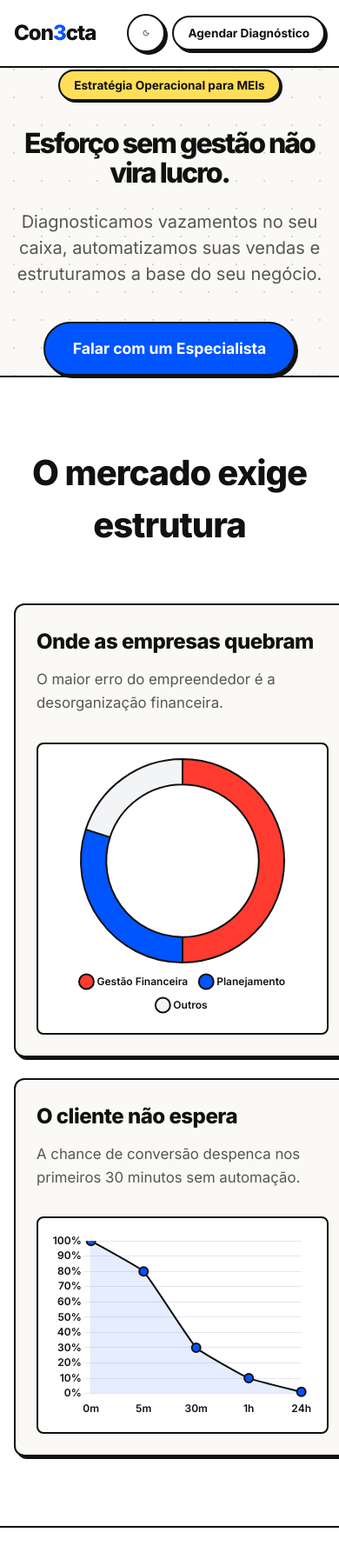
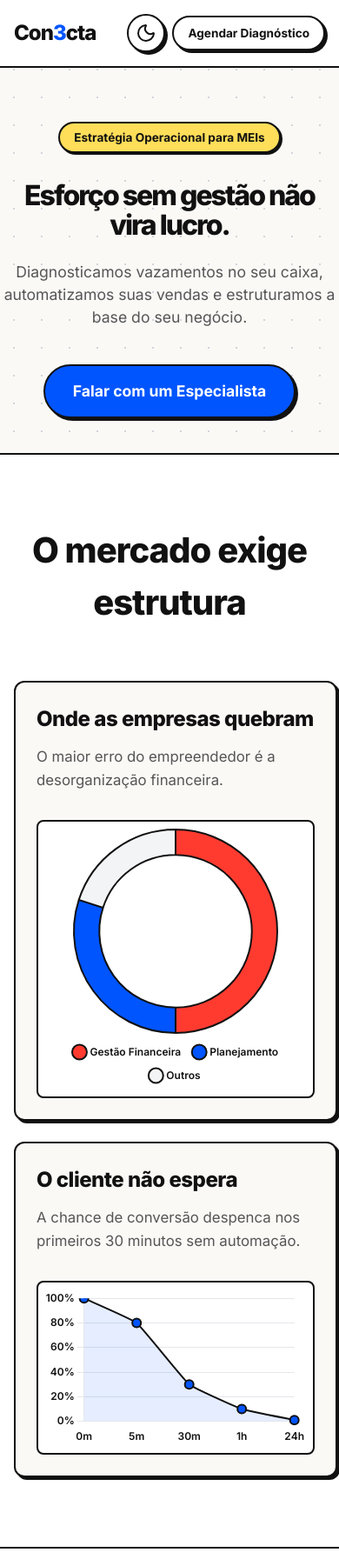
Before and after one commit to breno127/con3cta, a Flask app: page / in a window 390 px wide. Shown: the top 1793 px of the page at 87% size. Run offline with Flask 3, Linux system fonts and the light colour scheme.

Commit message:
fix responsividade no celular v2

```diff
--- a/static/css/style.css
+++ b/static/css/style.css
@@ -32,11 +32,10 @@
     --text-muted: #a1a1aa;
 
     --con3cta-blue: #3b82f6;
-    /* Azul um tom mais claro para vibrar no escuro */
     --accent-yellow: #eab308;
+
     /* Inverte a estrutura */
     --border-color: #ffffff;
-    /* Bordas e sombras sólidas ficam brancas */
     --grid-color: #222222;
 }
 
@@ -44,12 +43,6 @@
     margin: 0;
     padding: 0;
     box-sizing: border-box;
-}
-
-/* AJUSTE PARA NÃO QUEBRAR LATERAIS NO CELULAR */
-html, body {
-    width: 100%;
-    overflow-x: hidden;
 }
 
 body {
@@ -139,6 +132,16 @@ nav {
     border-radius: 50%;
     width: 44px;
     height: 44px;
+    flex-shrink: 0; /* Impede o botão de esmagar */
+}
+
+/* --- AJUSTE PARA O SÍMBOLO NÃO DIMINUIR --- */
+.btn-icon svg,
+.btn-icon i {
+    width: 24px !important;
+    height: 24px !important;
+    min-width: 24px;
+    min-height: 24px;
 }
 
 /* --- Hero Section --- */
@@ -160,7 +163,6 @@ nav {
     margin-bottom: 32px;
     box-shadow: 2px 2px 0px var(--border-color);
     color: #111;
-    /* Texto sempre escuro dentro do amarelo */
 }
 
 h1 {
@@ -175,14 +177,6 @@ h1 {
     font-size: 1.25rem;
     color: var(--text-muted);
     margin-bottom: 40px;
-}
-
-.text-red {
-    color: var(--accent-red);
-}
-
-.text-green {
-    color: var(--accent-green);
 }
 
 /* --- Bento Grid --- */
@@ -242,7 +236,6 @@ h1 {
     margin-bottom: 24px;
     box-shadow: 2px 2px 0px var(--border-color);
     color: #111;
-    /* Ícone escuro dentro do amarelo */
 }
 
 .icon-box svg {
@@ -255,8 +248,6 @@ h1 {
     background-color: var(--con3cta-blue);
     color: #fff;
 }
-
-/* Override pro azul */
 
 .bento-card h3 {
     font-size: 1.5rem;
@@ -271,7 +262,6 @@ h1 {
     line-height: 1.6;
 }
 
-/* Contêiner Ajustado para Gráficos */
 .chart-wrapper {
     flex-grow: 1;
     display: flex;
@@ -291,7 +281,6 @@ h1 {
 .footer-cta {
     padding: 100px 0;
     background-color: var(--bg-card);
-    /* Agora ele respeita o fundo claro/escuro */
     border-top: var(--border-fina);
     text-align: center;
     color: var(--text-main);
@@ -321,57 +310,39 @@ h1 {
 .footer-cta .btn:hover {
     background-color: var(--accent-yellow);
     color: #111111;
-    /* Texto escuro no amarelo */
 }
 
-/* --- RESPONSIVIDADE ADICIONADA --- */
+/* --- RESPONSIVIDADE (MOBILE & PC) --- */
+html, body {
+    width: 100%;
+    overflow-x: hidden;
+}
+
 @media (max-width: 900px) {
-    h1 {
-        font-size: 2.5rem; /* Ajuste para não cortar o título no celular */
-    }
+    h1 { font-size: 2.5rem; }
+    .container { padding: 0 16px; }
+    .hero { padding: 60px 0 40px; }
+    .hero p { font-size: 1.1rem; }
 
-    .container {
-        padding: 0 16px; /* Redução de recuo lateral */
-    }
-
-    /* Empilhamento dos cards no mobile */
-    .bento-grid,
-    .mockup-ui {
+    .bento-grid, .mockup-ui {
         grid-template-columns: 1fr;
         gap: 24px;
     }
 
-    .bento-card {
-        padding: 24px; /* Ajuste interno para telas menores */
+    .bento-card { padding: 24px; }
+    .bento-card.full-width { grid-column: span 1; }
+
+    .chart-wrapper {
+        min-height: 200px;
+        padding: 8px;
     }
 
-    .bento-card.full-width {
-        grid-column: span 1;
-        flex-direction: column; /* Corrige a quebra visual do card de automação */
-        gap: 20px;
-    }
-
-    .footer-cta h2 {
-        font-size: 2.2rem;
-    }
-
-    /* Redução de sombras para não forçar o layout lateral */
-    .bento-card, .btn, .mockup-card {
-        box-shadow: 3px 3px 0px var(--border-color);
-    }
+    .footer-cta h2 { font-size: 2.2rem; }
+    .bento-card, .btn, .mockup-card { box-shadow: 3px 3px 0px var(--border-color); }
 }
 
 @media (max-width: 480px) {
-    h1 {
-        font-size: 2rem;
-    }
-
-    .nav-actions {
-        gap: 8px;
-    }
-
-    .btn {
-        padding: 8px 16px;
-        font-size: 0.85rem;
-    }
+    h1 { font-size: 2rem; }
+    .nav-actions { gap: 8px; }
+    .btn { padding: 8px 16px; font-size: 0.85rem; }
 }
```
